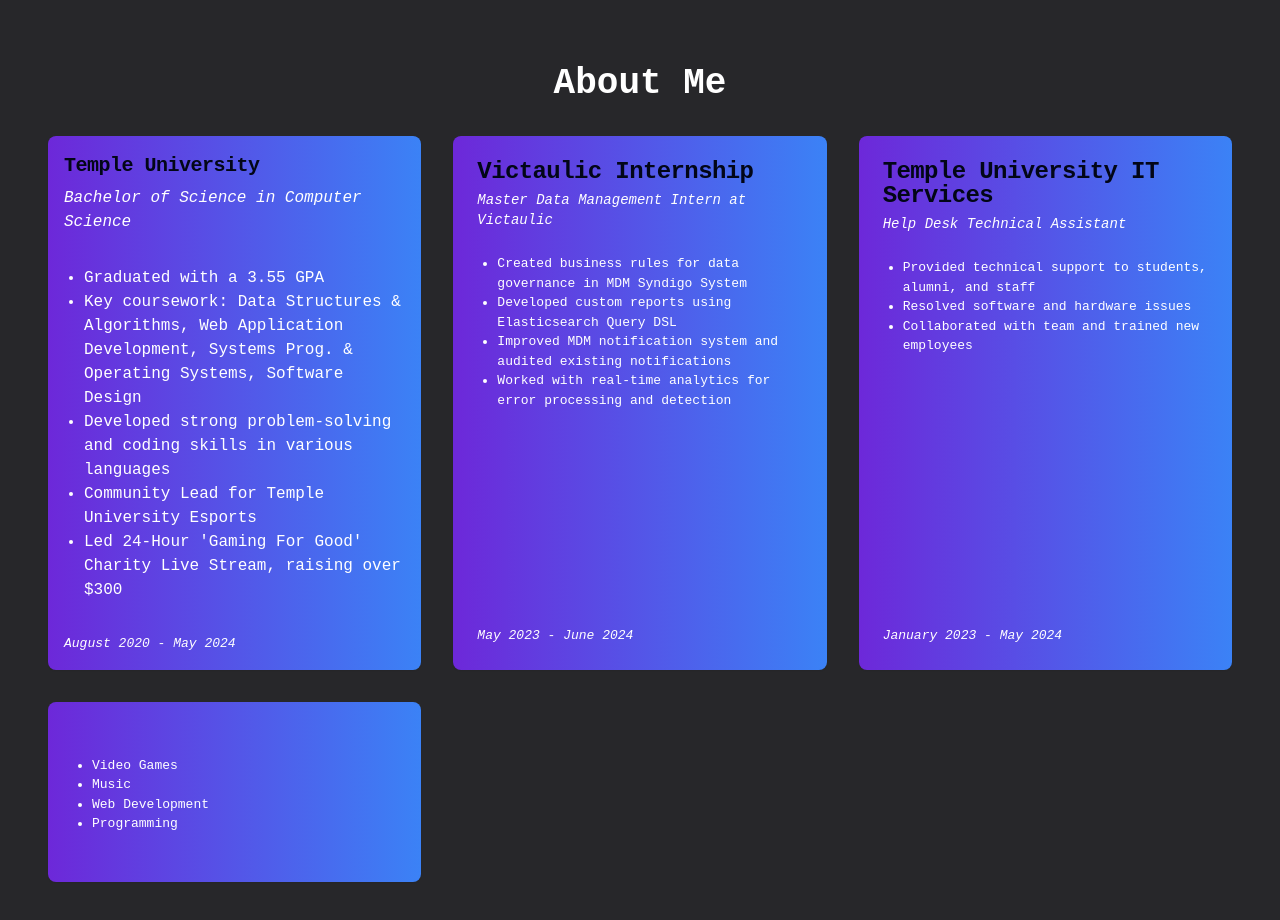
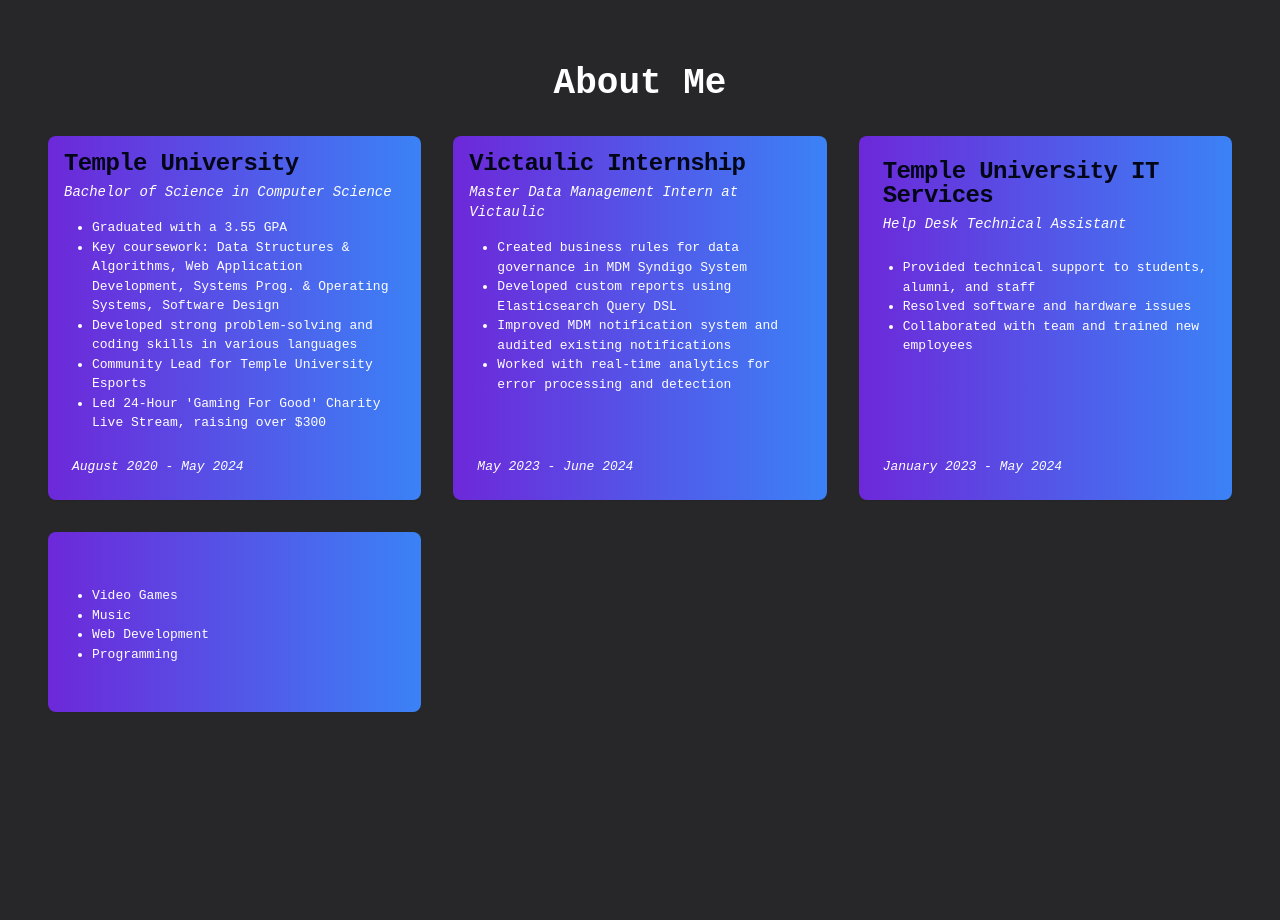
Before and after one commit to bryanreiter/personal-site, a Next.js app: page / in a window 1280 px wide. Shown: the part 880-1800 px from the top of the page. Built offline with nearby package versions, Linux system fonts and the light colour scheme.

Commit message:
fixed scaling issues

```diff
--- a/src/components/About.js
+++ b/src/components/About.js
@@ -16,14 +16,12 @@
           <div className="flex flex-col h-full">
             <Card className="border-none bg-gradient-to-r from-midnightPurple to-blue-500 flex flex-col h-full">
               <CardHeader className="p-4">
-                <CardTitle className="text-lg md:text-xl">
-                  Temple University
-                </CardTitle>
-                <CardDescription className="text-white text-sm md:text-base">
-                  <em>Bachelor of Science in Computer Science</em>
+                <CardTitle>Temple University</CardTitle>
+                <CardDescription className="text-white">
+                <em>Bachelor of Science in Computer Science</em>
                 </CardDescription>
               </CardHeader>
-              <CardContent className="text-white flex-grow text-sm md:text-base p-4">
+              <CardContent className="text-white flex-grow">
                 <ul className="list-disc pl-5">
                   <li>Graduated with a 3.55 GPA</li>
                   <li>
@@ -42,14 +40,14 @@
                   </li>
                 </ul>
               </CardContent>
-              <CardFooter className="text-white mt-auto p-4">
+              <CardFooter className="text-white mt-auto">
                 <em>August 2020 - May 2024</em>
               </CardFooter>
             </Card>
           </div>
           <div className="flex flex-col h-full">
             <Card className="border-none bg-gradient-to-r from-midnightPurple to-blue-500 flex flex-col h-full">
-              <CardHeader>
+              <CardHeader className="p-4">
                 <CardTitle>Victaulic Internship</CardTitle>
                 <CardDescription className="text-white">
                   <em>Master Data Management Intern at Victaulic</em>
```
